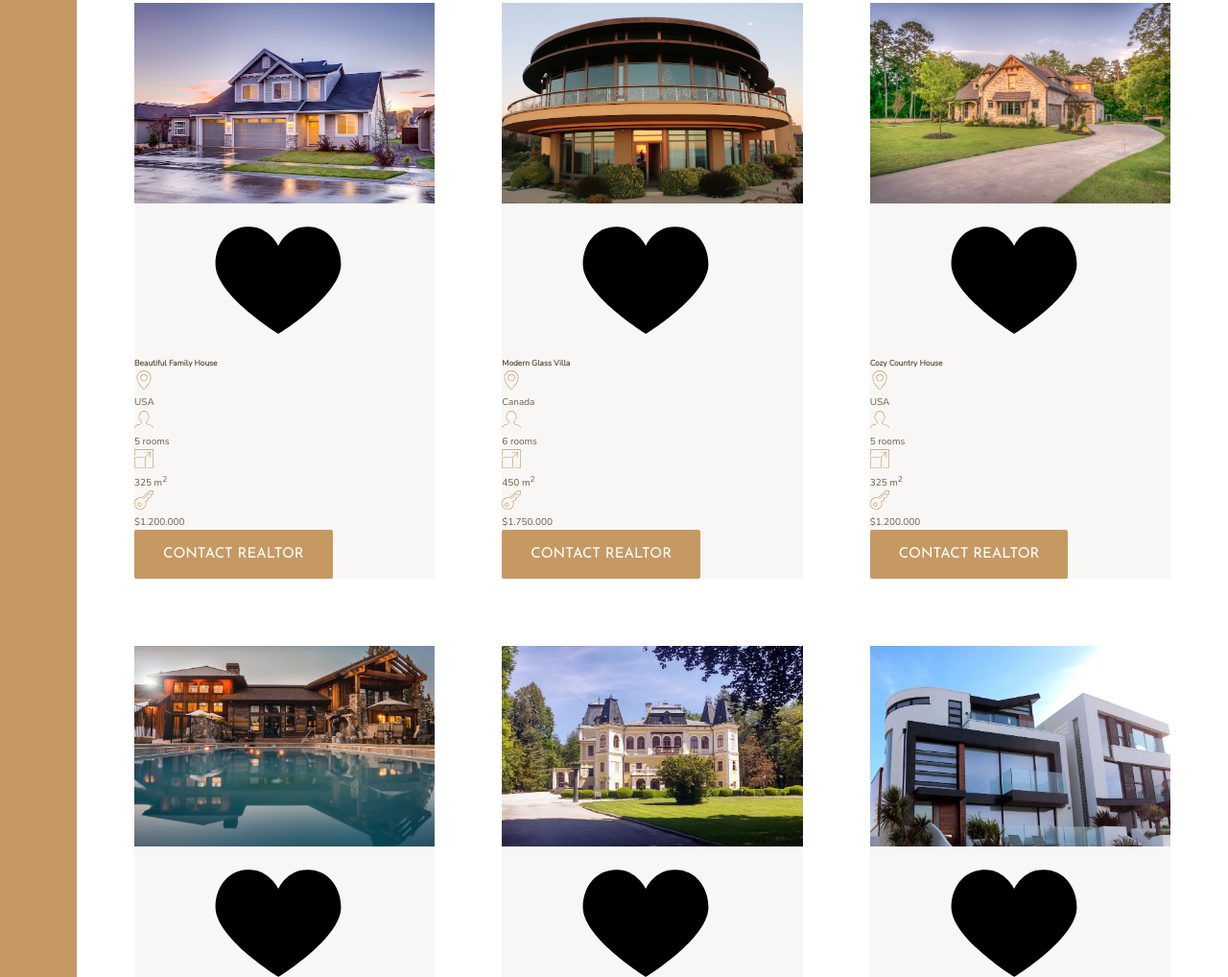
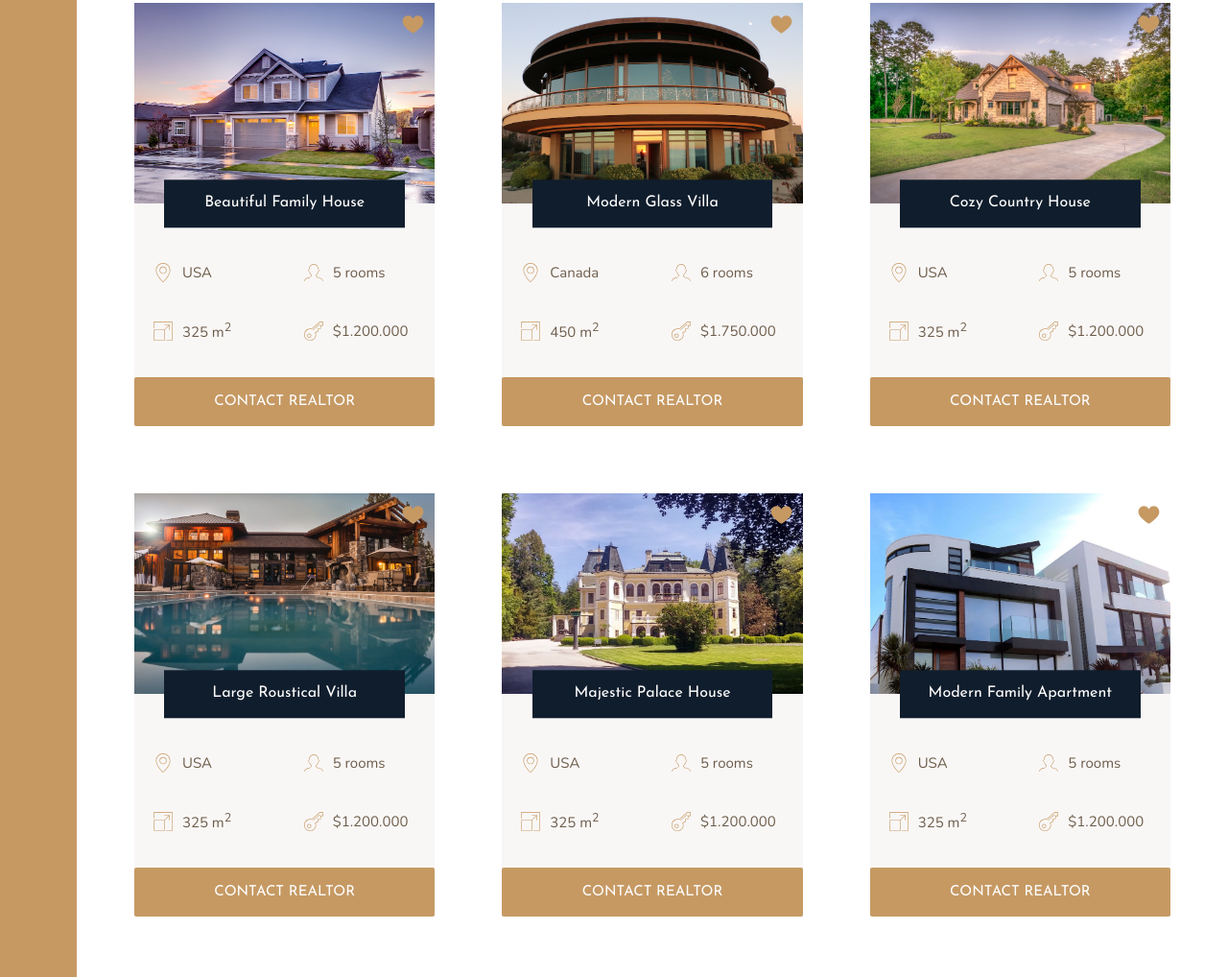
Before and after one commit to diegolopes98/nexter, a website: page index.html in a window 1280 px wide. Shown: the part 1967-2985 px from the top of the page at 96% size. Drawn offline with nearby package versions, Linux system fonts and the light colour scheme; files that its build step writes are made by us from their sources.

Commit message:
finished homes section

```diff
--- a/index.html
+++ b/index.html
@@ -119,7 +119,7 @@
             </svg>
             <p>$1.200.000</p>
           </div>
-          <button class="btn">Contact Realtor</button>
+          <button class="btn home__button">Contact Realtor</button>
         </div>
 
         <div class="home">
@@ -152,7 +152,7 @@
             </svg>
             <p>$1.750.000</p>
           </div>
-          <button class="btn">Contact Realtor</button>
+          <button class="btn home__button">Contact Realtor</button>
         </div>
 
         <div class="home">
@@ -185,7 +185,7 @@
             </svg>
             <p>$1.200.000</p>
           </div>
-          <button class="btn">Contact Realtor</button>
+          <button class="btn home__button">Contact Realtor</button>
         </div>
 
         <div class="home">
@@ -218,7 +218,7 @@
             </svg>
             <p>$1.200.000</p>
           </div>
-          <button class="btn">Contact Realtor</button>
+          <button class="btn home__button">Contact Realtor</button>
         </div>
 
         <div class="home">
@@ -251,7 +251,7 @@
             </svg>
             <p>$1.200.000</p>
           </div>
-          <button class="btn">Contact Realtor</button>
+          <button class="btn home__button">Contact Realtor</button>
         </div>
 
         <div class="home">
@@ -284,7 +284,7 @@
             </svg>
             <p>$1.200.000</p>
           </div>
-          <button class="btn">Contact Realtor</button>
+          <button class="btn home__button">Contact Realtor</button>
         </div>
 
       </section>
--- a/sass/_homes.scss
+++ b/sass/_homes.scss
@@ -9,29 +9,69 @@
 .home {
   background-color: $color-grey-light-1;
 
+  display: grid;
+  grid-template-columns: repeat(2, 1fr);
+  grid-row-gap: 3.5rem;
+
   &__img {
     width: 100%;
+    grid-column: 1 / -1;
+    grid-row: 1 / 2;
+    z-index: 1;
   }
 
   &__like {
-
+    grid-column: 2 / 3;
+    grid-row: 1 / 2;
+    fill: $color-primary;
+    height: 2.5rem;
+    width: 2.5rem;
+    justify-self: end;
+    align-self: start;
+    margin: 1rem;
+    z-index: 2;
   }
 
   &__name {
+    width: 80%;
+    z-index: 2;
+    justify-self: center;
+    align-self: end;
+    transform: translateY(50%);
+    grid-column: 1 / -1;
+    grid-row: 1 / 2;
+    font-family: $font-display;
+    font-size: 1.6rem;
+    text-align: center;
+    padding: 1.25rem;
+    background-color: $color-secondary;
+    color: #FFF;
+    font-weight: 400;
+  }
 
+  &__location,
+  &__rooms {
+    margin-top: 2.5rem;
   }
 
   &__location,
   &__rooms,
   &__area,
   &__price {
+    font-size: 1.5rem;
+    margin-left: 2rem;
+    display: flex;
+    align-items: center;
+
     svg {
       fill: $color-primary;
       height: 2rem;
       width: 2rem;
-    }
-
-    p {
+      margin-right: 1rem;
     }
   }
+
+  &__button {
+    grid-column: 1 / -1;
+  }
 }
```
